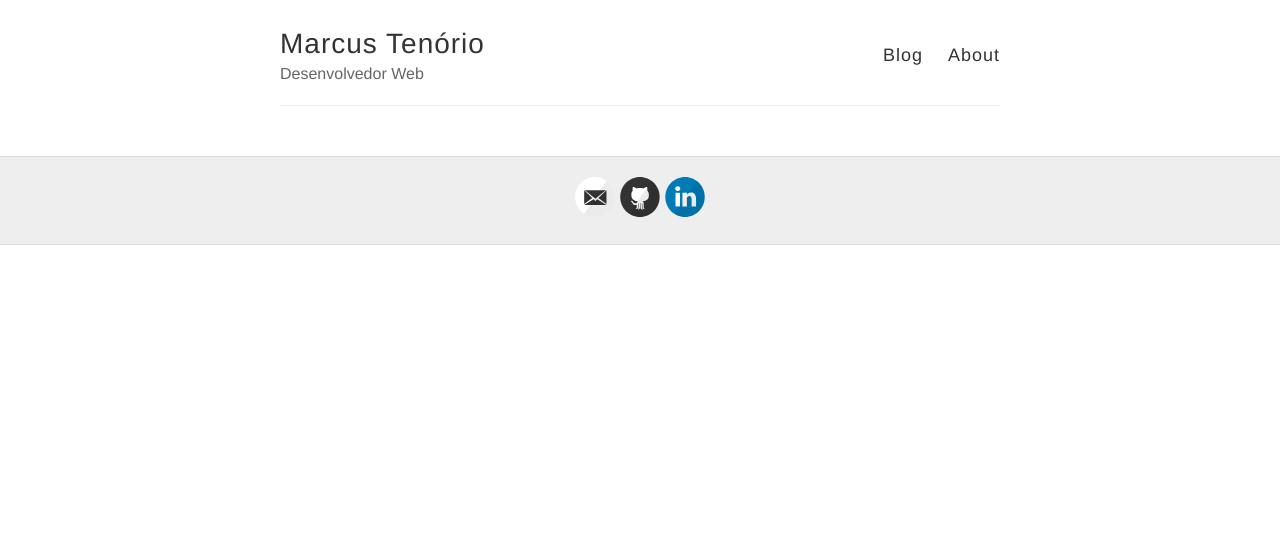
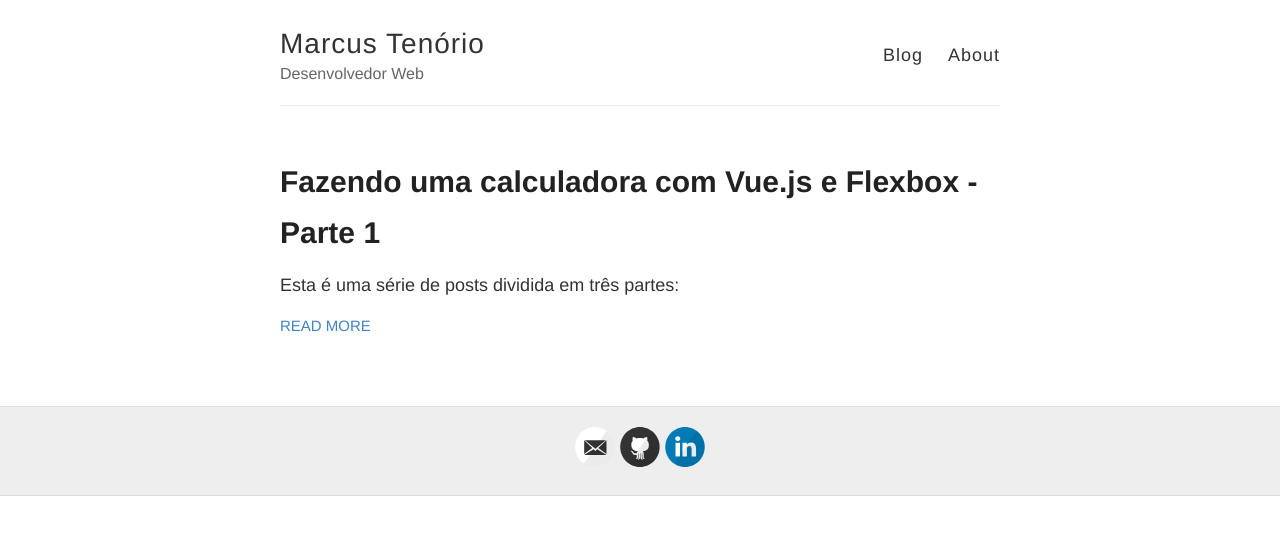
Before and after one commit to mvtenorio/mvtenorio.github.io, a Jekyll site: the page built from index.html, in a window 1280 px wide. Shown: the top 535 px of the page. Built offline with Jekyll 4.4.1, drawn with Linux system fonts in a browser that asks for light colours; Markdown is read by kramdown in place of the engine named in the settings; part of the change alters nothing that is shown.

Commit message:
Publicando "Fazendo uma calculadora com Vue.js e Flexbox - Parte 1"

````diff
--- /dev/null
+++ b/_posts/2015-12-01-fazendo-uma-calculadora-com-vuejs-e-flexbox-parte-1.md
@@ -0,0 +1,253 @@
+---
+layout: post
+title:  "Fazendo uma calculadora com Vue.js e Flexbox - Parte 1"
+date:   "2015-12-01 18:04:00 -0300"
+---
+
+Esta é uma série de posts dividida em três partes:
+
+- CSS - Design da calculadora usando Flexbox
+- Javascript - Utilizando o framework Vue.js
+- Desenvolvimento e deploy - Webpack, Autoprefixer, Stylus e Jade
+
+Na primeira parte, vou falar sobre CSS. Não sou nenhum especialista em design. Na verdade, ainda sofro bastante pra fazer algo minimamente atraente. Sei bem como é ter uma ideia de como um aplicativo (ou site, sistema, tanto faz) pode parecer mas não saber como transformar isso em CSS. Aí entra o Flexbox, que torna isso bem mais fácil.
+
+O Flexbox é, de acordo com a [especificação do W3C](http://www.w3.org/TR/css3-flexbox/):
+
+> um box model otimizado para design de interfaces de usuário. No modelo de layout flex, os filhos de um flex container podem ser dispostos em qualquer direção, e tem o tamanho flexível para, ou se expandir para preencher espaço não usado, ou encolher para evitar transbordar o pai.
+
+Basicamente, seus conceitos básicos são:
+
+  - Flex container: pode ser qualquer elemento que contenha outros elementos, como div e ul.
+  - Flex item: todos os filhos imediatos do Flex Container.
+
+\* Por fins de praticidade, vou usar apenas *container* e *itens* para se referir aos conceitos acima.
+
+Por exemplo, na estrutura seguinte:
+
+```html
+<div class="container">
+  <input type="button">
+  <p>
+    <input type="text">
+  </p>
+</div>
+
+<style>
+.container {
+  display: flex;
+}
+</style>
+```
+
+Ao aplicarmos a propriedade *display* em *.container* com o valor *flex*, os elementos *input button* e *p* se tornam itens, mas o *input text* não, pois não é filho imediato da div *.container*.
+
+ Você pode saber mais sobre Flexbox [aqui](https://css-tricks.com/snippets/css/a-guide-to-flexbox/) (inglês). Além disso, recomendo essa [série de vídeos](http://flexbox.io/) (também em inglês) sobre o assunto.
+
+Vamos ao código, então. O objetivo é criar uma interface parecida com a calculadora do Android:
+
+![Calculadora]({{ site.baseurl }}/images/001/calculadora-google.png "Calculadora")
+
+ O primeiro passo é criar o arquivo *index.html*:
+
+```html
+<!DOCTYPE html>
+<html lang="en">
+<head>
+ <meta charset="UTF-8">
+ <title>Calculator</title>
+ <link rel="stylesheet" href="css/style.css">
+</head>
+<body>
+
+  <div class="calculator">
+
+    <input type="text" class="expression" autofocus readonly>
+
+    <div class="keyboard">
+
+      <div class="left">
+        <input type="button" class="key key0" value="0">
+        <input type="button" class="key key1" value="1">
+        <input type="button" class="key key2" value="2">
+        <input type="button" class="key key3" value="3">
+        <input type="button" class="key key4" value="4">
+        <input type="button" class="key key5" value="5">
+        <input type="button" class="key key6" value="6">
+        <input type="button" class="key key7" value="7">
+        <input type="button" class="key key8" value="8">
+        <input type="button" class="key key9" value="9">
+        <input type="button" class="key key-point" value=".">
+        <input type="button" class="key key-equals" value="=">
+      </div>
+
+      <div class="right">
+        <input type="button" class="key" value="←">
+        <input type="button" class="key" value="÷">
+        <input type="button" class="key" value="×">
+        <input type="button" class="key" value="-">
+        <input type="button" class="key" value="+">
+      </div>
+    </div>
+  </div>
+
+</body>
+</html>
+```
+
+Depois, vamos criar o arquivo CSS referenciado no *index.html* e aplicar um pouco de estilo para que a calculadora se pareça um pouco mais com o produto final.
+
+```css
+/* css/style.css */
+
+.calculator {
+  border-radius: 4px;
+  border: 2px solid black;
+  width: 200px;
+}
+
+.expression {
+  border: none;
+  resize: none;
+  font-size: 20px;
+  padding: 10px;
+  color: #2c3e50;
+}
+
+.key {
+  border: none;
+  background: #34495e;
+  color: white;
+  font-size: 15px;
+  height: 50px;
+}
+
+.right .key {
+  background: #95a5a6;
+}
+```
+
+Após criar os dois arquivos, abra o arquivo *index.html* no seu navegador e veja o resultado. Você pode notar que o input *.expression* utrapassou os limites da div *.calculator* devido ao valor colocado na propriede *font-size*. Isso será corrigido automaticamente ao usar o flexbox.
+
+Precisamos agora identificar qual elemento será o container principal. O elemento que envolve todos os outros é a div *.calculator*. Vamos então alterar sua propriedade *display*:
+
+```css
+.calculator {
+  ...
+  display: flex;
+}
+```
+
+Se você testar agora no navegador, verá que o input *.expression* e a div *.keyboard* ficaram lado a lado. Esses são os itens do container e o motivo deles se posicionarem dessa forma é a propriedade *flex-direction*, que tem por padrão o valor *row*. Isso significa que os itens se posicionam um ao lado do outro, seguindo uma linha.
+
+A príncipio essa propriedade me confundiu pois achei que o valor *row* deveria colocar cada item em sua própria linha, ou seja, um embaixo do outro. Porém, não é assim que o flexbox funciona. Essa propriedade determina a direção que os items devem tomar: a direção de uma linha ou a direção de uma coluna.
+
+Vamos então alterar esse valor para *column*:
+
+```css
+.calculator {
+  ...
+  display: flex;
+  flex-direction: column;
+}
+```
+
+Agora os items se posicionaram um embaixo do outro, na direção de uma coluna. Note que o input *.expression* agora se adapta ao tamanho do container.
+
+Agora vamos transformar a div *.keyboard* também em um container, tornando as divs *.left* e *.right* em itens e as posicionando lado a lado. Você sempre pode colocar um container dentro de outro (nesse caso, a div *.keyboard* é um container e um item ao mesmo tempo).
+
+```css
+.keyboard {
+  display: flex;
+}
+```
+\*Não precisamos colocar a propriedade *flex-direction* pois não queremos alterar o valor padrão.
+
+Agora vamos descer mais um nível e fazer as divs *.left* e *.right* se tornarem containers:
+
+```css
+.keyboard .left {
+  display: flex;
+}
+
+.keyboard .right {
+  display: flex;
+}
+```
+
+Em ambas as divs, os elementos se posicionaram em linha, como esperado. No caso da div *.left* precisamos que os itens se dividam em mais linhas para que caibam dentro do container. Fazemos isso com a propriedade *flex-wrap*:
+
+```css
+.keyboard .left {
+  display: flex;
+  flex-wrap: wrap;
+}
+```
+
+Essa propriedade tem por padrão, o valor *nowrap* que impede a quebra de linha.
+
+Na div *.right*, podemos alterar a direção para coluna, já que queremos apenas um item (ou seja, um botão) por linha.
+Também vamos colocar um tamanho fixo para essa div. Note que os botões se esticam de acordo com o tamanho da coluna.
+
+```css
+.keyboard .right {
+  width: 55px;
+  display: flex;
+  flex-direction: column;
+}
+```
+
+Na coluna da esquerda temos doze itens e precisamos que eles sejam distribuídos em 4 linhas. Para isso, usamos a propriedade *flex* que, por sua vez, é um "shorthand" de outras 3 propriedades, na seguinte ordem:
+
+  - *flex-grow*: define a habilidade do item de se expandir caso sobre espaço (padrão: 0).
+  - *flex-shrink*: define a habilidade do item de encolher caso falte espaço (padrão: 1).
+  - *flex-basis*: define o tamanho padrão do item.
+
+Podemos então, aplicá-la da seguinte maneira:
+
+```css
+.key {
+  ...
+  /* precisamos que o item ocupe 1/3 da linha */
+  flex: 1 1 33.333%;
+}
+```
+Note que essa propriedade é aplicada aos itens e não ao container. No nosso exemplo, todos os itens tem o mesmo valor mas você pode aplicar um valor diferente para cada item.
+
+****
+Apenas para entender como a propriedade *flex-grow* funciona:
+
+  1. altere o terceiro valor de *flex* para 25%. Com isso, 4 itens ficam em cada linha, já que cada um tem o tamanho de 25%.
+  2. altere agora para 25.1%. Note que só cabem 3 itens na linha, mas eles se expandem e ocupam a linha inteira.
+  3. altere o primeiro valor de *flex* para 0 e veja como os itens ocupam apenas o espaço especificado e o restante fica em branco.
+
+Após isso, volte a propriedade *flex* para o valor correto.
+
+****
+
+Agora a calculadora já está quase pronta, mas a ordem dos botões está diferente do que queremos. Você pode, é claro, simplesmente alterar a ordem dos elementos no html, mas o flexbox também possui a capacidade de alterar a ordem dos itens com a propriedade *order*.
+
+Ela funciona como um peso. Por padrão, todos os itens tem peso 1 e os itens que tiverem peso maior ficam por último. Para colocar os itens na ordem correta, faça o seguinte:
+
+```css
+.key7 { order: 1; }
+.key8 { order: 2; }
+.key9 { order: 3; }
+.key4 { order: 4; }
+.key5 { order: 5; }
+.key6 { order: 6; }
+.key1 { order: 7; }
+.key2 { order: 8; }
+.key3 { order: 9; }
+.key-point { order: 10; }
+.key0 { order: 11; }
+.key-equals { order: 12; }
+```
+
+O resultado final deve ser esse:
+
+![Calculadora final]({{ site.baseurl }}/images/001/calculadora-final.png "Calculadora final")
+
+Concluindo, o Flexbox deixa bem mais fácil a tarefa de criar uma interface usando apenas CSS sem utilizar um framework como o bootstrap e, principalmente, sem usar *float* e *clear* pra lá e pra cá.
+
+Mas pra que serve uma calculadora que não faz nada, né? No próximo post, vou mostrar como adicionar as funções de uma calculadora usando o framework Vue.js. Em um terceiro post, vou explicar como adicionar prefixos no CSS para navegadores mais antigos usando o [Autoprefixer](https://github.com/postcss/autoprefixer) com o Webpack como build tool.
--- a/_sass/_highlights.scss
+++ b/_sass/_highlights.scss
@@ -7,7 +7,11 @@
   -webkit-box-shadow: 3px 3px rgba(0,0,0,0.1);
   box-shadow: 3px 3px rgba(0,0,0,0.1);
   margin: 20px 0 20px 0;
-  overflow: scroll;
+}
+
+.highlight pre {
+  white-space: pre-wrap;
+  word-wrap: break-word;
 }
 
 code {
````
Also changed, not shown: images/001/calculadora-final.png (added), images/001/calculadora-google.png (added).
